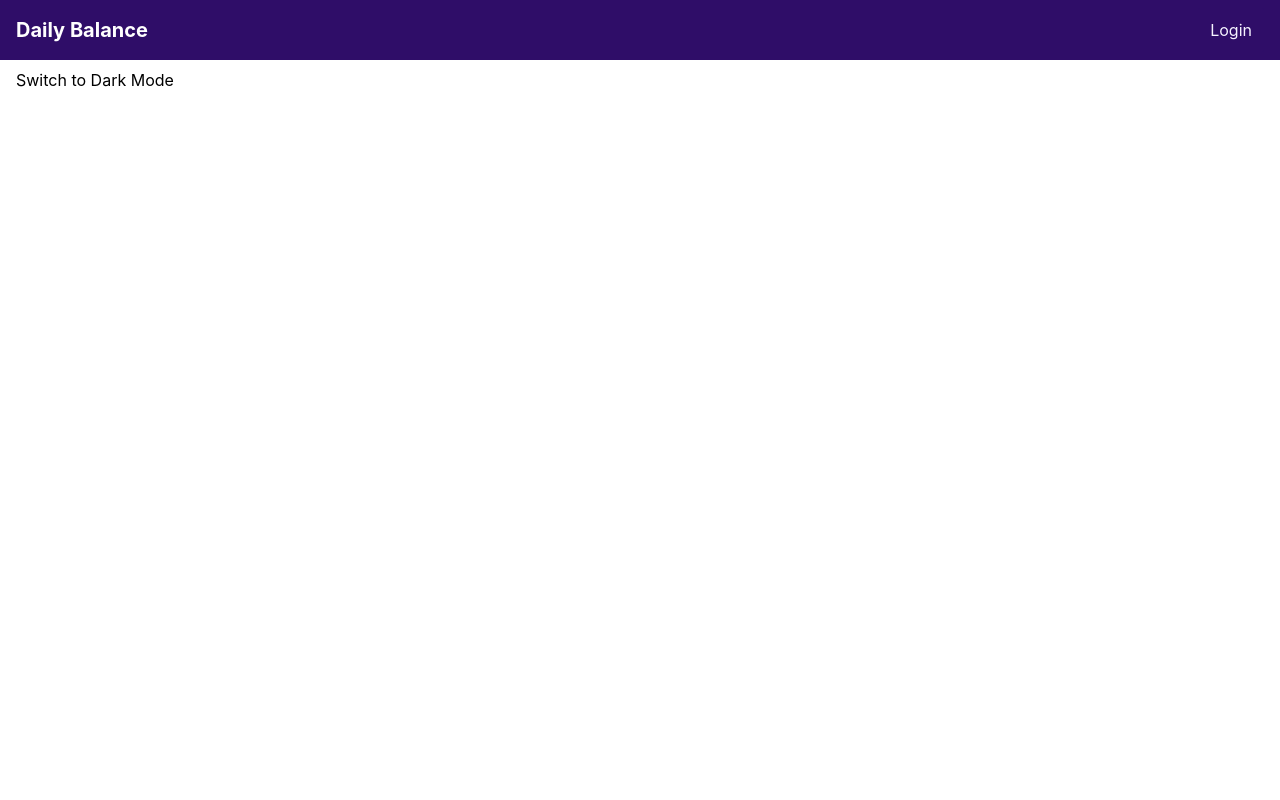
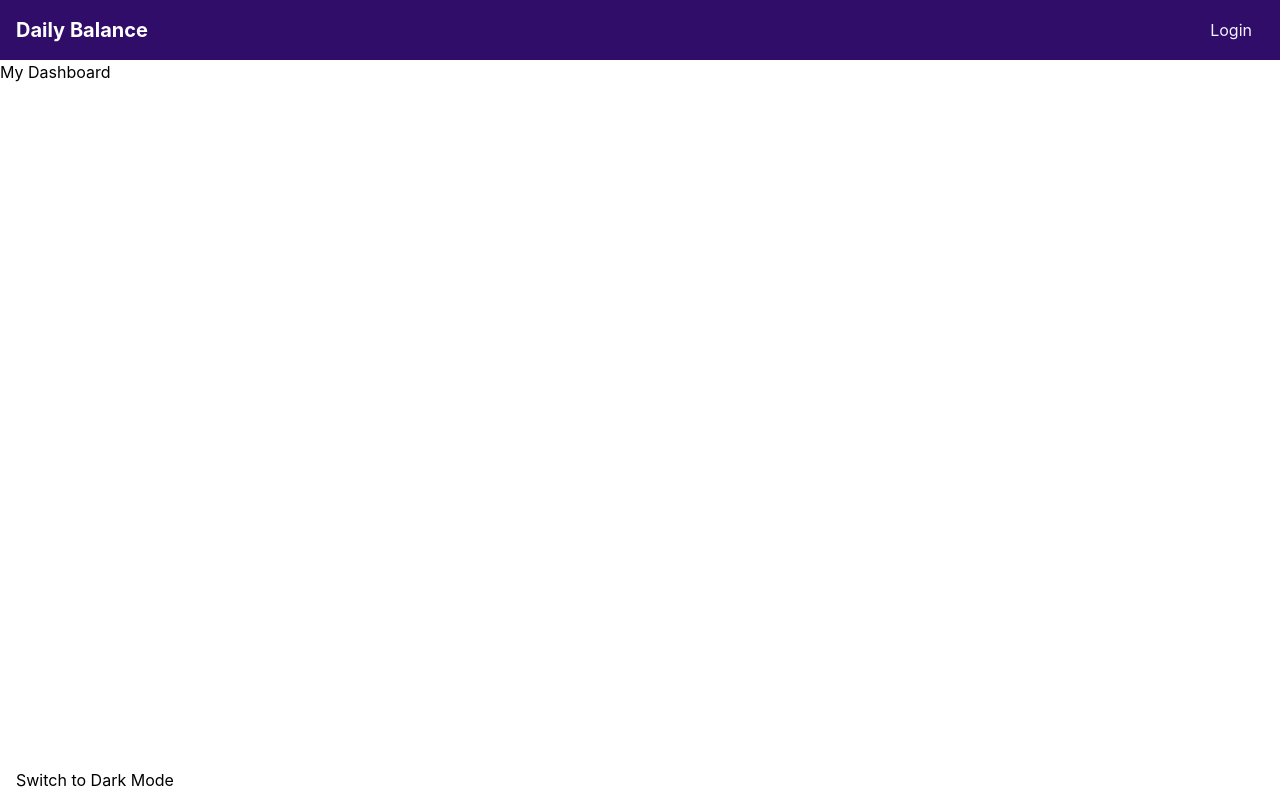
Before and after one commit to Mimoosa/react_daily_balance_app, a React (Vite) app in the folder client/: page /dashboard in a window 1280 px wide. Built offline with nearby package versions, Linux system fonts and the light colour scheme; no server answers.

Commit message:
add layout component so that all the contents fit well into the sceen.

```diff
--- a/client/src/App.jsx
+++ b/client/src/App.jsx
@@ -2,27 +2,30 @@ import { useState } from 'react';
 import { ThemeProvider, useTheme } from './contexts/ThemeContext';
 import './App.css';
 import ThemeToggle from './components/ThemeToggle';
-import Navbar from './components/Navbar';
-import { BrowserRouter, Route, Routes } from 'react-router-dom';
-import Home from './components/Home'
+import { BrowserRouter, Route, Routes, useLocation } from 'react-router-dom';
+import HomePage from './pages/HomePage'
 import LoginPage from './pages/LoginPage';
 import JournalPage from './pages/JournalPage';
+import Layout from './components/Layout';
+import DashboardPage from './pages/DashboardPage'
 
 
 
 const AppContent = () => {
   const { theme } = useTheme();
-
+  const location = useLocation();
   return (
     <div className={`min-h-screen ${theme.background}`}>
       <div className={`${theme.primary}`}>
-        <Navbar />
         <Routes>
-          <Route path="/login" element={<LoginPage />} />
-          <Route path="/" element={<Home />} />
-          <Route path="/journal" element={<JournalPage />} />
+          <Route path="/" element={<Layout />}>
+            <Route index element={<HomePage />} />
+            <Route path="/login" element={<LoginPage />} />
+            <Route path="/journal" element={<JournalPage />} />
+            <Route path="/dashboard" element={<DashboardPage />} />
+          </Route>
         </Routes>
-        <ThemeToggle />
+        {!(location.pathname === "/" || location.pathname === "/login" || location.pathname === "/anotherPath") && <ThemeToggle />}
       </div>
     </div>
   );
--- /dev/null
+++ b/client/src/components/Layout.jsx
@@ -0,0 +1,38 @@
+import React, { useRef, useState, useEffect } from 'react';
+import Navbar from './Navbar';
+import { Outlet, useLocation} from 'react-router-dom';
+
+const Layout = () => {
+  const navbarRef = useRef(null);
+  const [navbarHeight, setNavbarHeight] = useState(0);
+  const [isOpen, setIsOpen] = useState(false);
+  const location = useLocation();
+
+  useEffect(() => {
+    const updateNavbarHeight = () => {
+      if (navbarRef.current) {
+        setNavbarHeight(navbarRef.current.offsetHeight);
+      }
+    };
+
+    updateNavbarHeight();
+
+    window.addEventListener('resize', updateNavbarHeight);
+
+    return () => window.removeEventListener('resize', updateNavbarHeight);
+  }, [isOpen]);
+
+  return (
+    <div>
+        <div ref={navbarRef}>
+            <Navbar isOpen={isOpen} setIsOpen={setIsOpen} />
+        </div>
+        <div style={{ height: `calc(100vh - ${navbarHeight}px ${location.pathname !== "/" ? " - 40px" : ""})` }}>
+            <Outlet />
+        </div>
+    </div>
+  );
+};
+
+
+export default Layout;
--- a/client/src/components/Navbar.jsx
+++ b/client/src/components/Navbar.jsx
@@ -1,15 +1,14 @@
 import { NavLink, Link, useNavigate } from 'react-router-dom';
 import { themes } from '../contexts/themeConfig';
-import { useState } from 'react';
 import { FontAwesomeIcon } from '@fortawesome/react-fontawesome';
 import { faBars, faTimes } from '@fortawesome/free-solid-svg-icons';
 import '@fortawesome/fontawesome-free/css/all.min.css';
 
-const Navbar = () => {
+const Navbar = ({ isOpen, setIsOpen }) => {
   const theme = themes.light;
   const navigate = useNavigate();
   const isLoggedIn = localStorage.getItem('token');
-  const [isOpen, setIsOpen] = useState(false);
+
 
   const handleLogout = () => {
     localStorage.removeItem('token');
@@ -19,11 +18,10 @@ const Navbar = () => {
   };
 
   return (
-    <div className="p-0 m-0">
-      <nav className={`flex justify-between lg:items-center sticky top-0 z-10 py-4 pl-4 ${theme.backgroundViolet}`}>
+      <nav className={`flex justify-between sticky top-0 z-10 py-4 pl-4 lg:items-center  ${theme.backgroundViolet}`}>
         <div>
           <h1 className="text-lg font-bold text-white lg:text-xl">
-            <Link to="/">Daily Balance</Link>
+            Daily Balance
           </h1>
         </div>
 
@@ -31,7 +29,7 @@ const Navbar = () => {
           {isLoggedIn ? (
             <>
               <div className="block lg:hidden ml-auto pr-4 pt-0 mb-0">
-                <button onClick={() => setIsOpen(!isOpen)} className="text-white focus:outline-none">
+                <button onClick={() => { setIsOpen(!isOpen); }}  className="text-white focus:outline-none">
                   <FontAwesomeIcon
                     icon={isOpen ? faTimes : faBars}
                     className="text-xl"
@@ -41,18 +39,18 @@ const Navbar = () => {
 
               <div className={`${isOpen ? 'block' : 'hidden'} ml-auto mr-4 lg:block`}>
                 <ul className="flex flex-col lg:flex-row lg:items-center lg:space-x-4 space-y-4 lg:space-y-0">
-                  <li>
+                  <li className="mt-4 lg:mt-0">
                     <NavLink
-                      to="/journal"
+                      to="/journal" onClick={() => { setIsOpen(!isOpen); }}
                       className={({ isActive }) => `text-violet-50 p-3 rounded-xs hover:bg-violet-700 ${
                         isActive ? theme.backgroundActive : theme.backgroundViolet
                       }`}>
                       Journal
                     </NavLink>
                   </li>
-                  <li>
+                  <li className="mt-4 lg:mt-0">
                     <NavLink
-                      to="/dashboard"
+                      to="/dashboard" onClick={() => { setIsOpen(!isOpen); }}
                       className={({ isActive }) => `text-violet-50 p-3 rounded-xs hover:bg-violet-700 ${
                         isActive ? theme.backgroundActive : theme.backgroundViolet
                       }`}>
@@ -82,7 +80,6 @@ const Navbar = () => {
           )}
         </div>
       </nav>
-    </div>
   );
 };
 
--- /dev/null
+++ b/client/src/pages/DashboardPage.jsx
@@ -0,0 +1,8 @@
+
+const DashboardPage =()=>{
+    return(
+        <h1>My Dashboard</h1>
+    );
+};
+
+export default DashboardPage;
--- a/client/src/components/Home.jsx
+++ b/client/src/pages/HomePage.jsx
@@ -2,13 +2,13 @@ import { themes } from '../contexts/themeConfig';
 import { Link } from 'react-router-dom';
 import bgImage from '../images/bg_image.jpg';
 
-function Home() {
+function HomePage() {
   const theme = themes;
     return (
-      <div className="relative">
+      <div className="relative h-full">
         <div className="absolute inset-0 bg-cover bg-center bg-no-repeat" style={{ backgroundImage: `url(${bgImage})`, filter: 'blur(4px)' }}></div>
         <div className={`absolute inset-0 ${theme.dark.background} opacity-50`}></div>
-        <div className="relative z-10 flex items-center justify-center min-h-screen">
+        <div className="relative z-10 flex items-center justify-center h-full">
           <div className={ `text-center ${theme.dark.primary}` }>
             <h2 className="text-3xl font-bold md:text-4xl lg:text-4xl">Daily Balance</h2>
             <p className="mt-4 text-lg mx-auto md:text-xl md:w-7/12 lg:w-7/12 mt-6">Track and improve your well-being through daily journals with Daily Balance, focusing on physical, cognitive, psychological, and social dimensions.</p>
@@ -25,4 +25,4 @@ function Home() {
     );
   }
 
-  export default Home;
+  export default HomePage;
--- a/client/src/pages/JournalPage.jsx
+++ b/client/src/pages/JournalPage.jsx
@@ -4,10 +4,10 @@ const JournalPage = () => {
     const { theme } = useTheme();
 
     return (
-        <div className={`h-screen w-full ${theme.background} flex flex-col`}>
+        <div className={`h-full w-full ${theme.background} flex flex-col`}>
             <div className="flex flex-col items-center justify-center flex-grow">
-                <h2 className="text-4xl font-bold text-black dark:text-white mb-6">Daily Journal</h2>
-                <div className="bg-white border border-black p-6 rounded-xl shadow-lg w-[500px]">
+                <h2 className="text-4xl font-bold mb-6">Daily Journal</h2>
+                <div className="bg-white border border-black p-6 rounded-xl shadow-lg md:w-[500px] lg:w-[500px]">
                     <textarea
                         className="w-full h-32 p-3 border border-black rounded-lg focus:outline-none bg-white text-black"
                         placeholder="How was your day? Share your activities and experiences..."
--- a/client/src/pages/LoginPage.jsx
+++ b/client/src/pages/LoginPage.jsx
@@ -48,7 +48,7 @@ const LoginPage = () => {
     };
 
     return (
-        <div className={`min-h-screen ${theme.backgroundWhite} flex items-center justify-center px-4`}>
+        <div className={`h-full ${theme.backgroundWhite} flex items-center justify-center px-4`}>
             <div className={`max-w-md w-full ${theme.backgroundWhite} p-8 rounded-lg shadow-lg`}>
                 <div className="flex justify-center space-x-4 mb-8">
                     <button
```
